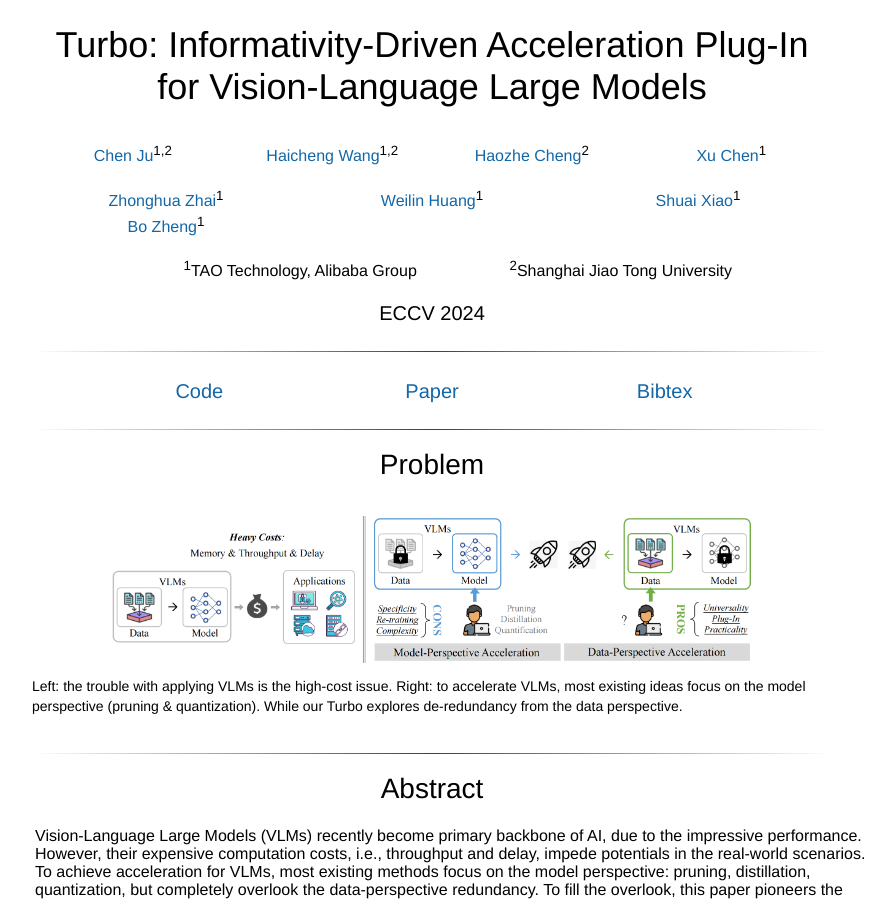
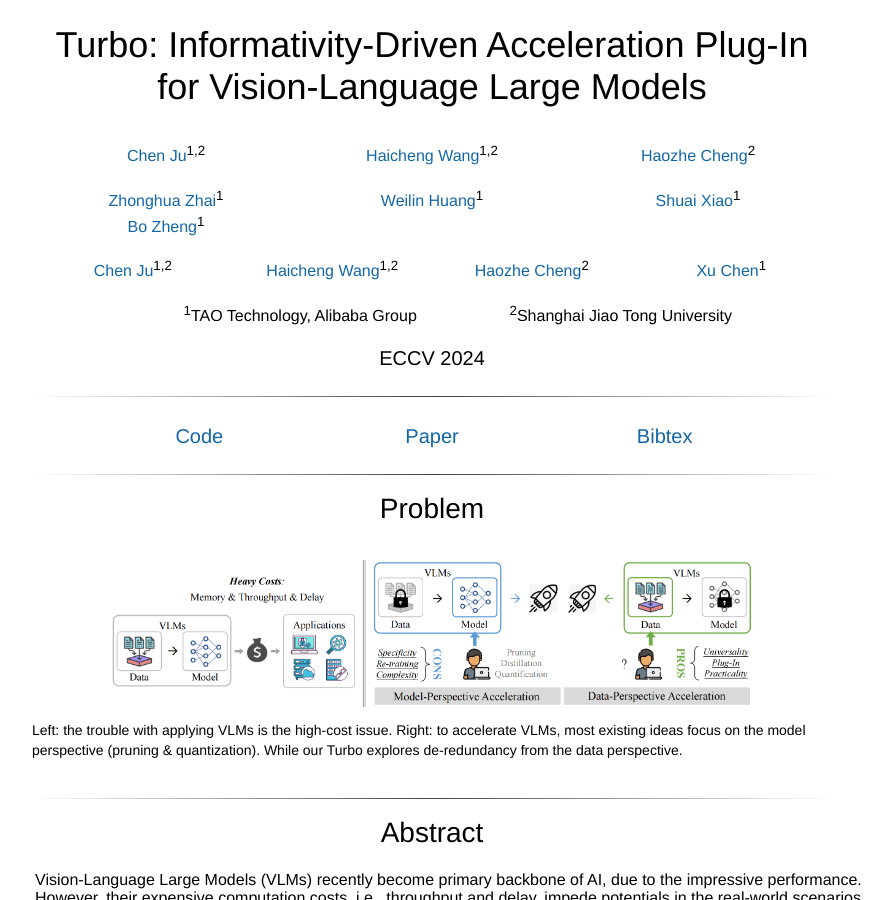
Before and after one commit to ju-chen/Voide1220.github.io, a Jekyll site: the page turbo/index.html, which Jekyll copies as it is, in a window 1280 px wide and 900 px high. Shown: the whole window, without its empty margins (208-1103 px from the left). Built offline with Jekyll 4.4.1, drawn with Linux system fonts in a browser that asks for light colours; some web fonts are replaced.

Commit message:
Update index.html

```diff
--- a/turbo/index.html
+++ b/turbo/index.html
@@ -192,11 +192,6 @@
                 <span style="font-size:16px"><a href="https://mediabrain.sjtu.edu.cn/members/">Haozhe Cheng</a><sup>2</sup></span>
                 </center>
 
-                </td>
-                    <td align="center" width="160px">
-	            <center>
-                <span style="font-size:16px"><a href="https://scholar.google.com.hk/citations?user=6Qa2JCwAAAAJ&hl=zh-CN">Xu Chen</a><sup>1</sup></span>
-                </center>
                 </tr>
         </tbody></table><br>
 
@@ -227,8 +222,35 @@
               <center>
 		<span style="font-size:16px"><a href="https://scholar.google.com.hk/citations?hl=zh-CN&user=3gHhO9QAAAAJ&view_op=list_works&sortby=pubdate">Bo Zheng</a><sup>1</sup></span>
                 </center>
+        </tbody></table><br>
 
+
+	<table align="center" width="800px">
+            <tbody><tr>
+                    <td align="center" width="160px">
+              <center>
+                <span style="font-size:16px"><a href="https://voide1220.github.io/">Chen Ju</a><sup>1,2</sup></span>
+                </center>
+
+                </td>
+                    <td align="center" width="160px">
+              <center>
+                <span style="font-size:16px"><a href="https://scholar.google.com.hk/citations?user=x0Uk7S8AAAAJ&hl=zh-CN&oi=ao">Haicheng Wang</a><sup>1,2</sup></span>
+                </center>
+                </td>
+                    <td align="center" width="160px">
+              <center>
+                <span style="font-size:16px"><a href="https://mediabrain.sjtu.edu.cn/members/">Haozhe Cheng</a><sup>2</sup></span>
+                </center>
+
+                </td>
+                    <td align="center" width="160px">
+	            <center>
+                <span style="font-size:16px"><a href="https://scholar.google.com.hk/citations?user=6Qa2JCwAAAAJ&hl=zh-CN">Xu Chen</a><sup>1</sup></span>
+                </center>
+                </tr>
         </tbody></table><br>
+
 
 
 	  <table align="center" width="700px">
```
